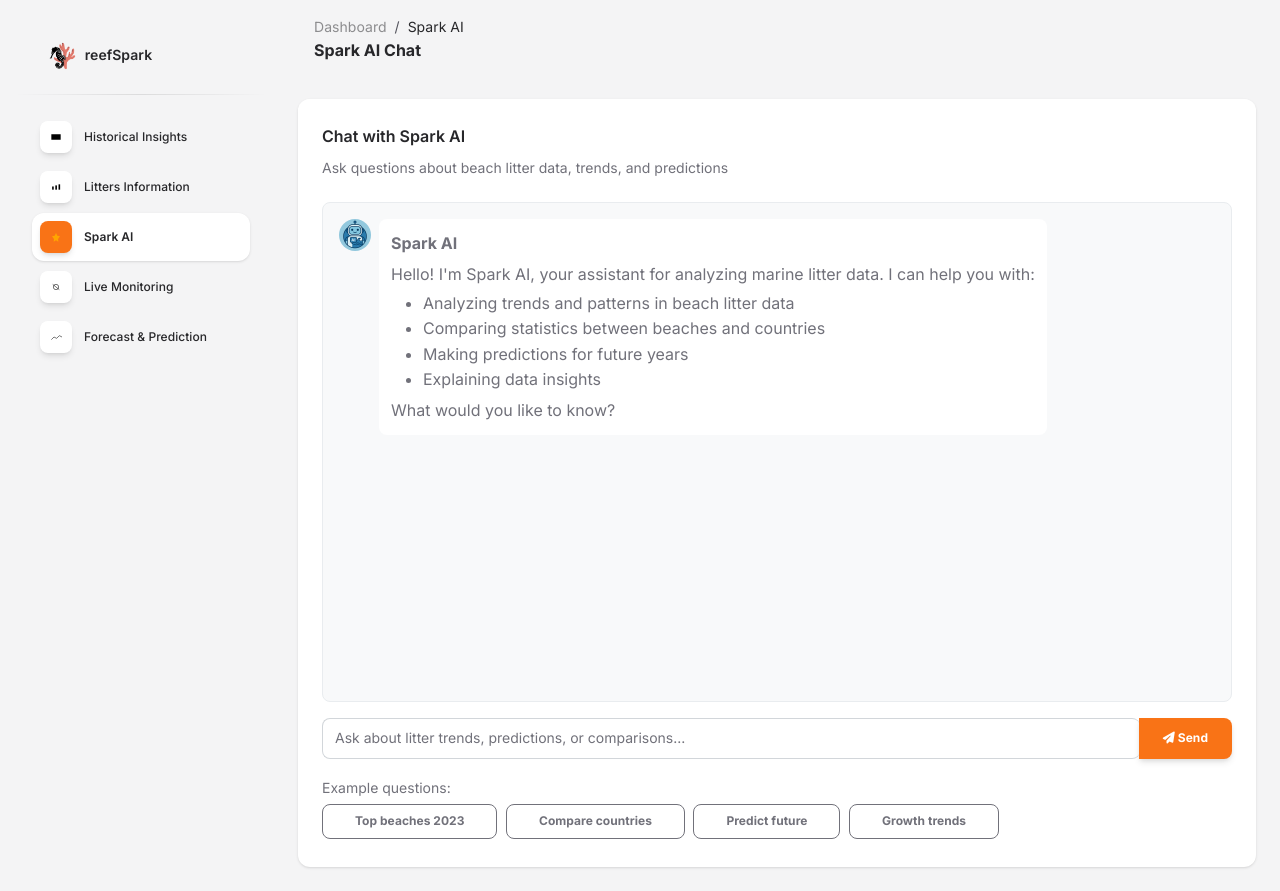
After one commit to shengFung/oceanHack_reefspark_dash, a Flask app: page /spark-ai in a window 1280 px wide. The commit adds this page. Run offline with Flask 3, Linux system fonts and the light colour scheme; some libraries are stand-ins or nearby versions.

Commit message:
llm done using gemini

```diff
--- a/app.py
+++ b/app.py
@@ -1,5 +1,14 @@
 from flask import Flask, render_template, jsonify, request
 import pandas as pd
+import os
+from dotenv import load_dotenv
+import google.generativeai as genai
+
+# Load environment variables
+load_dotenv()
+
+# Configure Gemini
+genai.configure(api_key=os.getenv('GOOGLE_API_KEY'))
 
 
 def _load_litter_df():
@@ -17,6 +26,10 @@ def home():
 @app.route('/litters')
 def litters_page():
     return render_template('litters.html')
+
+@app.route('/spark-ai')
+def spark_ai_page():
+    return render_template('spark-ai.html')
 
 @app.route('/api/litters/trends')
 def litters_trends():
@@ -831,6 +844,85 @@ def reef_stress():
         "weights": {"w_tsi": w_tsi, "w_hci": w_hci, "w_osi": w_osi}
     })
 
+@app.route('/api/chat', methods=['POST'])
+def chat():
+    """
+    Chat endpoint that uses Google Gemini AI to answer questions about the litter dataset
+    and make predictions.
+    """
+    try:
+        data = request.get_json()
+        user_message = data.get('message', '')
+
+        if not user_message:
+            return jsonify({'error': 'No message provided'}), 400
+
+        # Load litter dataset for context
+        df = _load_litter_df()
+
+        # Create dataset summary for context
+        dataset_summary = f"""
+Dataset Information:
+- Total beaches: {len(df)}
+- Countries: {', '.join(df['country'].unique())}
+- Years: 2012-2023 (yearly abundance and survey counts)
+- Total litter items recorded: {df['totalLitter'].sum():,.0f}
+- Average litter per beach: {df['avgLitter'].mean():.2f}
+- Clusters: {', '.join(map(str, df['cluster'].unique()))}
+
+Key columns:
+- YYYY_abund: Litter abundance for year YYYY
+- YYYY_nbsur: Number of surveys for year YYYY
+- totalLitter: Total litter across all years
+- avgLitter: Average litter per survey
+- litter_slope: Trend slope for linear regression
+- litter_intercept: Y-intercept for predictions
+- predicted_litter_2025: Predicted litter for 2025
+- cluster: Beach grouping based on patterns
+- robustGrowthRate: Growth rate of litter over time
+
+Sample data (first 3 beaches):
+{df.head(3).to_string()}
+"""
+
+        # System prompt with dataset context
+        system_prompt = """You are Spark AI, an intelligent assistant for the ReefSpark Marine Litter Dashboard.
+You help users analyze beach litter data from European beaches (2012-2023).
+
+Your capabilities:
+1. Answer questions about litter trends, patterns, and statistics
+2. Compare beaches and countries
+3. Make predictions using the provided slope and intercept values
+4. Explain data insights and trends
+5. Calculate statistics and aggregations
+
+When making predictions:
+- Use the formula: predicted_value = litter_slope × year + litter_intercept
+- For example, for 2026: predicted_2026 = litter_slope × 2026 + litter_intercept
+- Explain your calculations clearly
+
+Be conversational, helpful, and data-driven. If you need to perform calculations, show your work.
+"""
+
+        # Call Google Gemini API (using free tier model)
+        model = genai.GenerativeModel('models/gemini-2.5-flash')
+        full_prompt = f"{system_prompt}\n\nDataset Context:\n{dataset_summary}\n\nUser Question: {user_message}"
+
+        response = model.generate_content(full_prompt)
+        assistant_message = response.text
+
+        # Estimate tokens (Gemini doesn't provide exact count in basic API)
+        estimated_tokens = len(full_prompt.split()) + len(assistant_message.split())
+
+        return jsonify({
+            'response': assistant_message,
+            'model': 'gemini-2.5-flash',
+            'tokens': estimated_tokens
+        })
+
+    except Exception as e:
+        return jsonify({'error': str(e)}), 500
+
 
 
 
--- a/requirements.txt
+++ b/requirements.txt
@@ -1,3 +1,5 @@
 Flask>=2.3,<3.0
 pandas>=2.0,<3.0
 numpy>=1.23,<2.0
+python-dotenv>=1.0,<2.0
+google-generativeai>=0.3.0
--- /dev/null
+++ b/templates/spark-ai.html
@@ -0,0 +1,313 @@
+<!DOCTYPE html>
+<html lang="en">
+
+<head>
+  <meta charset="utf-8" />
+  <meta name="viewport" content="width=device-width, initial-scale=1, shrink-to-fit=no">
+  <link rel="apple-touch-icon" sizes="76x76" href="../static/assets/img/logospark.png">
+  <link rel="icon" type="image/png" href="../static/assets/img/logospark.png">
+  <title>Spark AI - reefSpark</title>
+  <!--     Fonts and icons     -->
+  <link href="https://fonts.googleapis.com/css?family=Inter:300,400,500,600,700,800" rel="stylesheet" />
+  <!-- Nucleo Icons -->
+  <link href="https://demos.creative-tim.com/soft-ui-dashboard/assets/css/nucleo-icons.css" rel="stylesheet" />
+  <link href="https://demos.creative-tim.com/soft-ui-dashboard/assets/css/nucleo-svg.css" rel="stylesheet" />
+  <!-- Font Awesome Icons -->
+  <script src="https://kit.fontawesome.com/42d5adcbca.js" crossorigin="anonymous"></script>
+  <!-- CSS Files -->
+  <link id="pagestyle" href="../static/assets/css/soft-ui-dashboard.css?v=1.1.0" rel="stylesheet" />
+</head>
+
+<body class="g-sidenav-show  bg-gray-100">
+  <aside class="sidenav navbar navbar-vertical navbar-expand-xs border-0 border-radius-xl my-3 fixed-start ms-3 " id="sidenav-main">
+    <div class="sidenav-header">
+      <i class="fas fa-times p-3 cursor-pointer text-secondary opacity-5 position-absolute end-0 top-0 d-none d-xl-none" aria-hidden="true" id="iconSidenav"></i>
+      <a class="navbar-brand m-0" href="https://demos.creative-tim.com/soft-ui-dashboard/pages/dashboard.html" target="_blank">
+        <img src="../static/assets/img/logospark.png" class="navbar-brand-img h-100" alt="main_logo">
+        <span class="ms-1 font-weight-bold">reefSpark</span>
+      </a>
+    </div>
+    <hr class="horizontal dark mt-0">
+    <div class="collapse navbar-collapse  w-auto " id="sidenav-collapse-main">
+      <ul class="navbar-nav">
+        <li class="nav-item">
+          <a class="nav-link  " href="/">
+            <div class="icon icon-shape icon-sm shadow border-radius-md bg-white text-center me-2 d-flex align-items-center justify-content-center">
+              <svg width="12px" height="12px" viewBox="0 0 45 40" xmlns="http://www.w3.org/2000/svg">
+                <title>archive</title>
+                <path d="M5,10 L40,10 L40,30 L5,30 Z M10,15 L35,15 M10,20 L35,20" fill="#000000"/>
+              </svg>
+            </div>
+            <span class="nav-link-text ms-1">Historical Insights</span>
+          </a>
+        </li>
+        <li class="nav-item">
+          <a class="nav-link  " href="/litters">
+            <div class="icon icon-shape icon-sm shadow border-radius-md bg-white text-center me-2 d-flex align-items-center justify-content-center">
+              <svg width="12px" height="12px" viewBox="0 0 45 40" xmlns="http://www.w3.org/2000/svg">
+                <title>litter</title>
+                <rect x="8" y="18" width="6" height="12" fill="#000000"/>
+                <rect x="20" y="14" width="6" height="16" fill="#000000"/>
+                <rect x="32" y="10" width="6" height="20" fill="#000000"/>
+              </svg>
+            </div>
+            <span class="nav-link-text ms-1">Litters Information</span>
+          </a>
+        </li>
+        <li class="nav-item">
+          <a class="nav-link active" href="/spark-ai">
+            <div class="icon icon-shape icon-sm shadow border-radius-md bg-white text-center me-2 d-flex align-items-center justify-content-center">
+              <svg width="12px" height="12px" viewBox="0 0 45 40" xmlns="http://www.w3.org/2000/svg">
+                <title>spark-ai</title>
+                <path d="M22.5,5 L27.5,15 L37.5,17.5 L30,27.5 L31.25,37.5 L22.5,32.5 L13.75,37.5 L15,27.5 L7.5,17.5 L17.5,15 Z" fill="#FFA500"/>
+              </svg>
+            </div>
+            <span class="nav-link-text ms-1">Spark AI</span>
+          </a>
+        </li>
+        <li class="nav-item">
+          <a class="nav-link  " href="./pages/tables.html">
+            <div class="icon icon-shape icon-sm shadow border-radius-md bg-white text-center me-2 d-flex align-items-center justify-content-center">
+             <svg width="12px" height="12px" viewBox="0 0 45 40" xmlns="http://www.w3.org/2000/svg">
+              <title>satellite</title>
+              <circle cx="22.5" cy="20" r="10" stroke="#000000" stroke-width="2" fill="none"/>
+              <line x1="10" y1="10" x2="35" y2="30" stroke="#000000" stroke-width="2"/>
+            </svg>
+            </div>
+            <span class="nav-link-text ms-1">Live Monitoring</span>
+          </a>
+        </li>
+        <li class="nav-item">
+          <a class="nav-link  " href="./pages/billing.html">
+            <div class="icon icon-shape icon-sm shadow border-radius-md bg-white text-center me-2 d-flex align-items-center justify-content-center">
+              <svg width="12px" height="12px" viewBox="0 0 45 40" xmlns="http://www.w3.org/2000/svg">
+                <title>forecast</title>
+                <polyline points="5,30 15,20 25,25 35,15 45,20" fill="none" stroke="#000000" stroke-width="2"/>
+              </svg>
+            </div>
+            <span class="nav-link-text ms-1">Forecast & Prediction</span>
+          </a>
+        </li>
+      </ul>
+    </div>
+  </aside>
+
+  <main class="main-content position-relative max-height-vh-100 h-100 border-radius-lg ">
+    <!-- Navbar -->
+    <nav class="navbar navbar-main navbar-expand-lg px-0 mx-4 shadow-none border-radius-xl" id="navbarBlur" navbar-scroll="true">
+      <div class="container-fluid py-1 px-3">
+        <nav aria-label="breadcrumb">
+          <ol class="breadcrumb bg-transparent mb-0 pb-0 pt-1 px-0 me-sm-6 me-5">
+            <li class="breadcrumb-item text-sm"><a class="opacity-5 text-dark" href="/">Dashboard</a></li>
+            <li class="breadcrumb-item text-sm text-dark active" aria-current="page">Spark AI</li>
+          </ol>
+          <h6 class="font-weight-bolder mb-0">Spark AI Chat</h6>
+        </nav>
+      </div>
+    </nav>
+    <!-- End Navbar -->
+
+    <div class="container-fluid py-4">
+      <div class="row">
+        <div class="col-12">
+          <div class="card">
+            <div class="card-header pb-0">
+              <h6>Chat with Spark AI</h6>
+              <p class="text-sm mb-0">Ask questions about beach litter data, trends, and predictions</p>
+            </div>
+            <div class="card-body">
+              <!-- Chat Container -->
+              <div id="chat-container" style="height: 500px; overflow-y: auto; border: 1px solid #e9ecef; border-radius: 0.5rem; padding: 1rem; background-color: #f8f9fa; margin-bottom: 1rem;">
+                <!-- Welcome Message -->
+                <div class="chat-message assistant-message mb-3">
+                  <div class="d-flex align-items-start">
+                    <img src="/static/media/AiPFP.png" alt="Spark AI" style="width: 32px; height: 32px; border-radius: 50%; object-fit: cover; margin-right: 0.5rem;">
+                    <div class="message-content" style="background: white; padding: 0.75rem; border-radius: 0.5rem; max-width: 80%;">
+                      <strong>Spark AI</strong>
+                      <p class="mb-0 mt-1">Hello! I'm Spark AI, your assistant for analyzing marine litter data. I can help you with:</p>
+                      <ul class="mb-0 mt-1">
+                        <li>Analyzing trends and patterns in beach litter data</li>
+                        <li>Comparing statistics between beaches and countries</li>
+                        <li>Making predictions for future years</li>
+                        <li>Explaining data insights</li>
+                      </ul>
+                      <p class="mb-0 mt-1">What would you like to know?</p>
+                    </div>
+                  </div>
+                </div>
+              </div>
+
+              <!-- Input Area -->
+              <div class="input-group">
+                <input type="text" id="user-input" class="form-control" placeholder="Ask about litter trends, predictions, or comparisons..." onkeypress="handleKeyPress(event)">
+                <button class="btn btn-primary mb-0" type="button" onclick="sendMessage()" id="send-btn">
+                  <i class="fas fa-paper-plane"></i> Send
+                </button>
+              </div>
+
+              <!-- Example Questions -->
+              <div class="mt-3">
+                <small class="text-muted">Example questions:</small>
+                <div class="mt-1">
+                  <button class="btn btn-sm btn-outline-secondary me-1 mb-1" onclick="setQuestion('What are the top 5 beaches with the highest litter in 2023?')">Top beaches 2023</button>
+                  <button class="btn btn-sm btn-outline-secondary me-1 mb-1" onclick="setQuestion('Compare litter trends between Italy and Sweden')">Compare countries</button>
+                  <button class="btn btn-sm btn-outline-secondary me-1 mb-1" onclick="setQuestion('Predict litter levels for Rullsand beach in 2026 and 2027')">Predict future</button>
+                  <button class="btn btn-sm btn-outline-secondary me-1 mb-1" onclick="setQuestion('Which beaches show the fastest growth in litter?')">Growth trends</button>
+                </div>
+              </div>
+            </div>
+          </div>
+        </div>
+      </div>
+    </div>
+  </main>
+
+  <!-- Core JS Files -->
+  <script src="{{ url_for('static', filename='assets/js/core/popper.min.js') }}"></script>
+  <script src="{{ url_for('static', filename='assets/js/core/bootstrap.min.js') }}"></script>
+  <script src="{{ url_for('static', filename='assets/js/plugins/perfect-scrollbar.min.js') }}"></script>
+  <script src="{{ url_for('static', filename='assets/js/plugins/smooth-scrollbar.min.js') }}"></script>
+  <script src="{{ url_for('static', filename='assets/js/soft-ui-dashboard.min.js') }}"></script>
+
+  <script>
+    const chatContainer = document.getElementById('chat-container');
+    const userInput = document.getElementById('user-input');
+    const sendBtn = document.getElementById('send-btn');
+
+    function handleKeyPress(event) {
+      if (event.key === 'Enter') {
+        sendMessage();
+      }
+    }
+
+    function setQuestion(question) {
+      userInput.value = question;
+      userInput.focus();
+    }
+
+    function addMessage(content, isUser = false) {
+      const messageDiv = document.createElement('div');
+      messageDiv.className = `chat-message ${isUser ? 'user-message' : 'assistant-message'} mb-3`;
+
+      if (isUser) {
+        // Generate random avatar for user
+        const randomSeed = Math.floor(Math.random() * 1000);
+        messageDiv.innerHTML = `
+          <div class="d-flex align-items-start justify-content-end">
+            <div class="message-content" style="background: linear-gradient(310deg, #7928CA 0%, #FF0080 100%); color: white; padding: 0.75rem; border-radius: 0.5rem; max-width: 80%;">
+              <strong>You</strong>
+              <p class="mb-0 mt-1">${escapeHtml(content)}</p>
+            </div>
+            <img src="https://api.dicebear.com/7.x/avataaars/svg?seed=${randomSeed}" alt="You" style="width: 32px; height: 32px; border-radius: 50%; object-fit: cover; margin-left: 0.5rem;">
+          </div>
+        `;
+      } else {
+        messageDiv.innerHTML = `
+          <div class="d-flex align-items-start">
+            <img src="/static/media/AiPFP.png" alt="Spark AI" style="width: 32px; height: 32px; border-radius: 50%; object-fit: cover; margin-right: 0.5rem;">
+            <div class="message-content" style="background: white; padding: 0.75rem; border-radius: 0.5rem; max-width: 80%; box-shadow: 0 2px 4px rgba(0,0,0,0.1);">
+              <strong>Spark AI</strong>
+              <div class="mb-0 mt-1">${formatResponse(content)}</div>
+            </div>
+          </div>
+        `;
+      }
+
+      chatContainer.appendChild(messageDiv);
+      chatContainer.scrollTop = chatContainer.scrollHeight;
+    }
+
+    function addLoadingMessage() {
+      const loadingDiv = document.createElement('div');
+      loadingDiv.id = 'loading-message';
+      loadingDiv.className = 'chat-message assistant-message mb-3';
+      loadingDiv.innerHTML = `
+        <div class="d-flex align-items-start">
+          <img src="/static/media/AiPFP.png" alt="Spark AI" style="width: 32px; height: 32px; border-radius: 50%; object-fit: cover; margin-right: 0.5rem;">
+          <div class="message-content" style="background: white; padding: 0.75rem; border-radius: 0.5rem;">
+            <strong>Spark AI</strong>
+            <p class="mb-0 mt-1">
+              <span class="spinner-border spinner-border-sm me-2" role="status" aria-hidden="true"></span>
+              Thinking...
+            </p>
+          </div>
+        </div>
+      `;
+      chatContainer.appendChild(loadingDiv);
+      chatContainer.scrollTop = chatContainer.scrollHeight;
+    }
+
+    function removeLoadingMessage() {
+      const loadingMsg = document.getElementById('loading-message');
+      if (loadingMsg) {
+        loadingMsg.remove();
+      }
+    }
+
+    function escapeHtml(text) {
+      const div = document.createElement('div');
+      div.textContent = text;
+      return div.innerHTML;
+    }
+
+    function formatResponse(text) {
+      // Convert markdown-style formatting to HTML
+      text = text.replace(/\*\*(.*?)\*\*/g, '<strong>$1</strong>');
+      text = text.replace(/\*(.*?)\*/g, '<em>$1</em>');
+
+      // Convert line breaks to <br>
+      text = text.replace(/\n/g, '<br>');
+
+      // Convert numbered lists
+      text = text.replace(/(\d+)\.\s/g, '<br>$1. ');
+
+      return text;
+    }
+
+    async function sendMessage() {
+      const message = userInput.value.trim();
+      if (!message) return;
+
+      // Disable input while processing
+      userInput.disabled = true;
+      sendBtn.disabled = true;
+
+      // Add user message to chat
+      addMessage(message, true);
+      userInput.value = '';
+
+      // Show loading indicator
+      addLoadingMessage();
+
+      try {
+        const response = await fetch('/api/chat', {
+          method: 'POST',
+          headers: {
+            'Content-Type': 'application/json',
+          },
+          body: JSON.stringify({ message: message })
+        });
+
+        const data = await response.json();
+
+        removeLoadingMessage();
+
+        if (response.ok) {
+          addMessage(data.response, false);
+        } else {
+          addMessage(`Error: ${data.error || 'Something went wrong'}`, false);
+        }
+      } catch (error) {
+        removeLoadingMessage();
+        addMessage(`Error: ${error.message}`, false);
+      } finally {
+        // Re-enable input
+        userInput.disabled = false;
+        sendBtn.disabled = false;
+        userInput.focus();
+      }
+    }
+  </script>
+</body>
+
+</html>
```
Also changed, not shown: list_gemini_models.py (added, +23 -0 lines), templates/index.html (+11 -0 lines), templates/litters.html (+8 -0 lines), test_gemini.py (added, +38 -0 lines), static/media/AiPFP.png (added), 1 other file.
